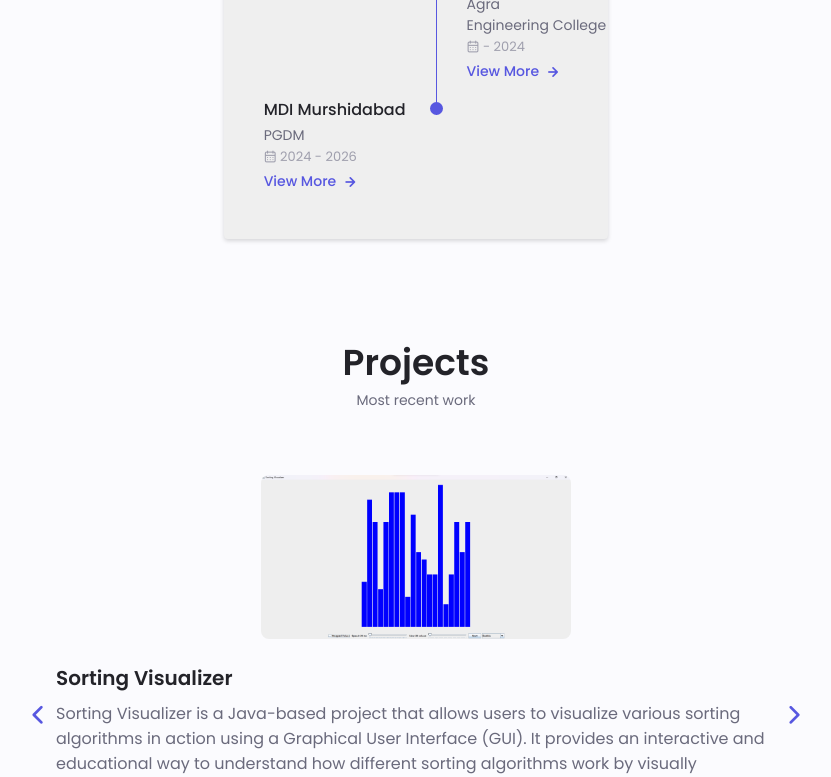
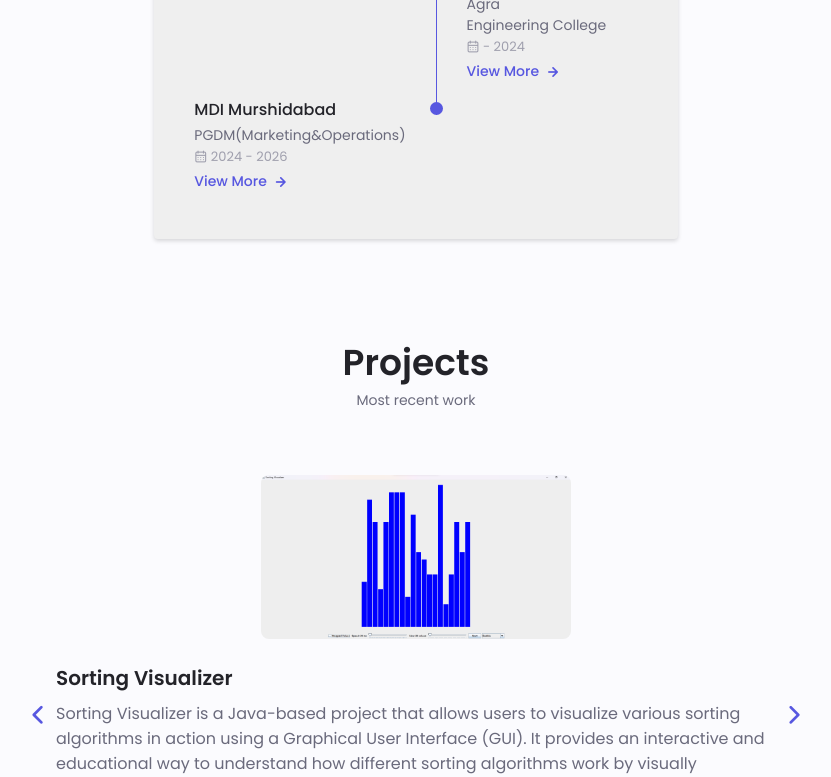
Before and after one commit to elementoooo/Portfolio-2, a plain HTML site: page index.html in a window 1280 px wide. Shown: the part 2920-3697 px from the top of the page, without its empty margins (224-1055 px from the left). Drawn offline with nearby package versions, Linux system fonts and the light colour scheme.

Commit message:
Update index.html

```diff
--- a/index.html
+++ b/index.html
@@ -488,7 +488,7 @@
                 <div>
                   <h3 class="qualification__title">MDI Murshidabad</h3>
                   <span class="qualification__subtitle"
-                    >PGDM</span
+                    >PGDM(Marketing&Operations)</span
                   >
                   <div class="qualification__calender">
                     <i class="uil uil-calendar-alt"></i>
```
